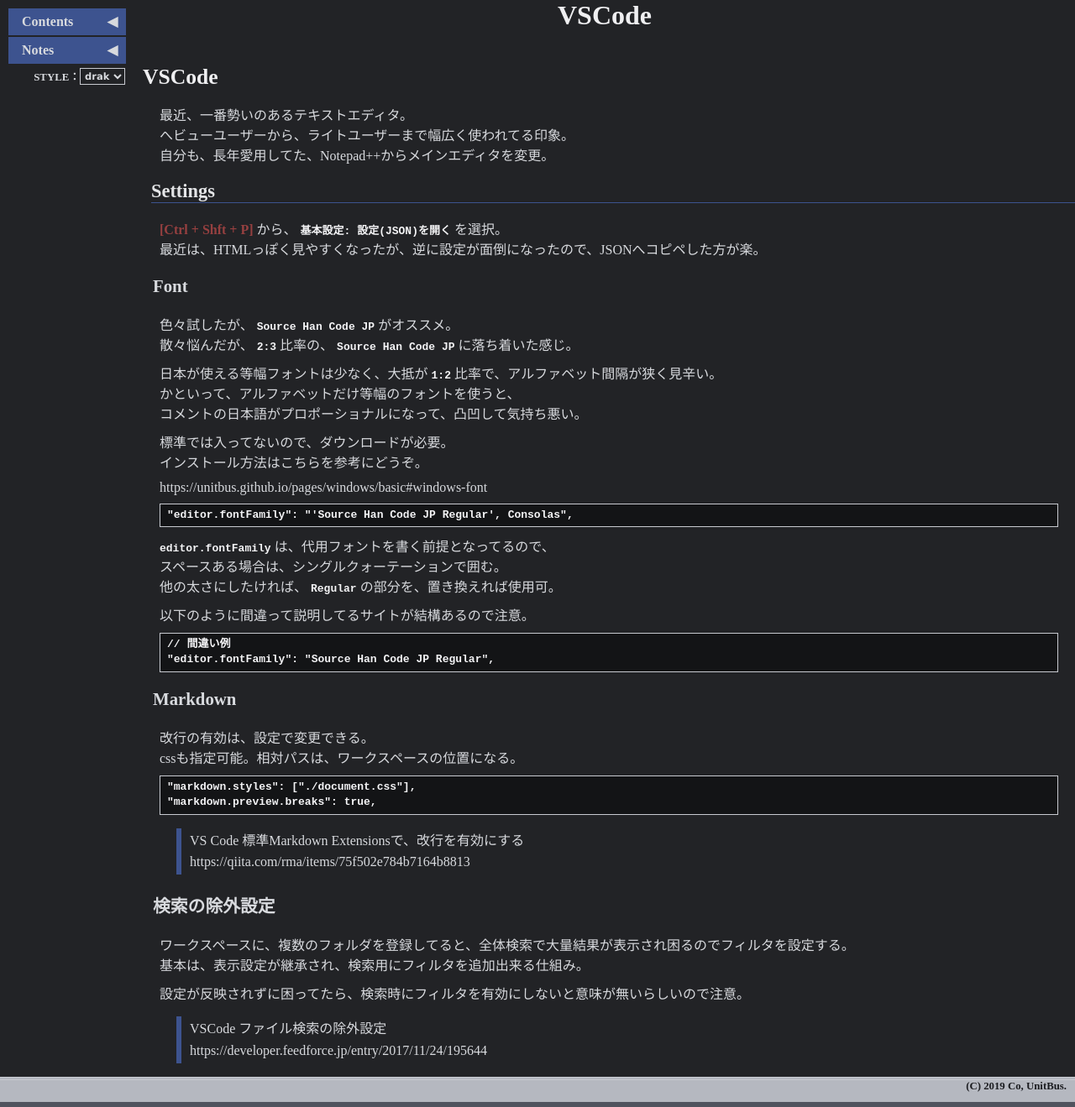
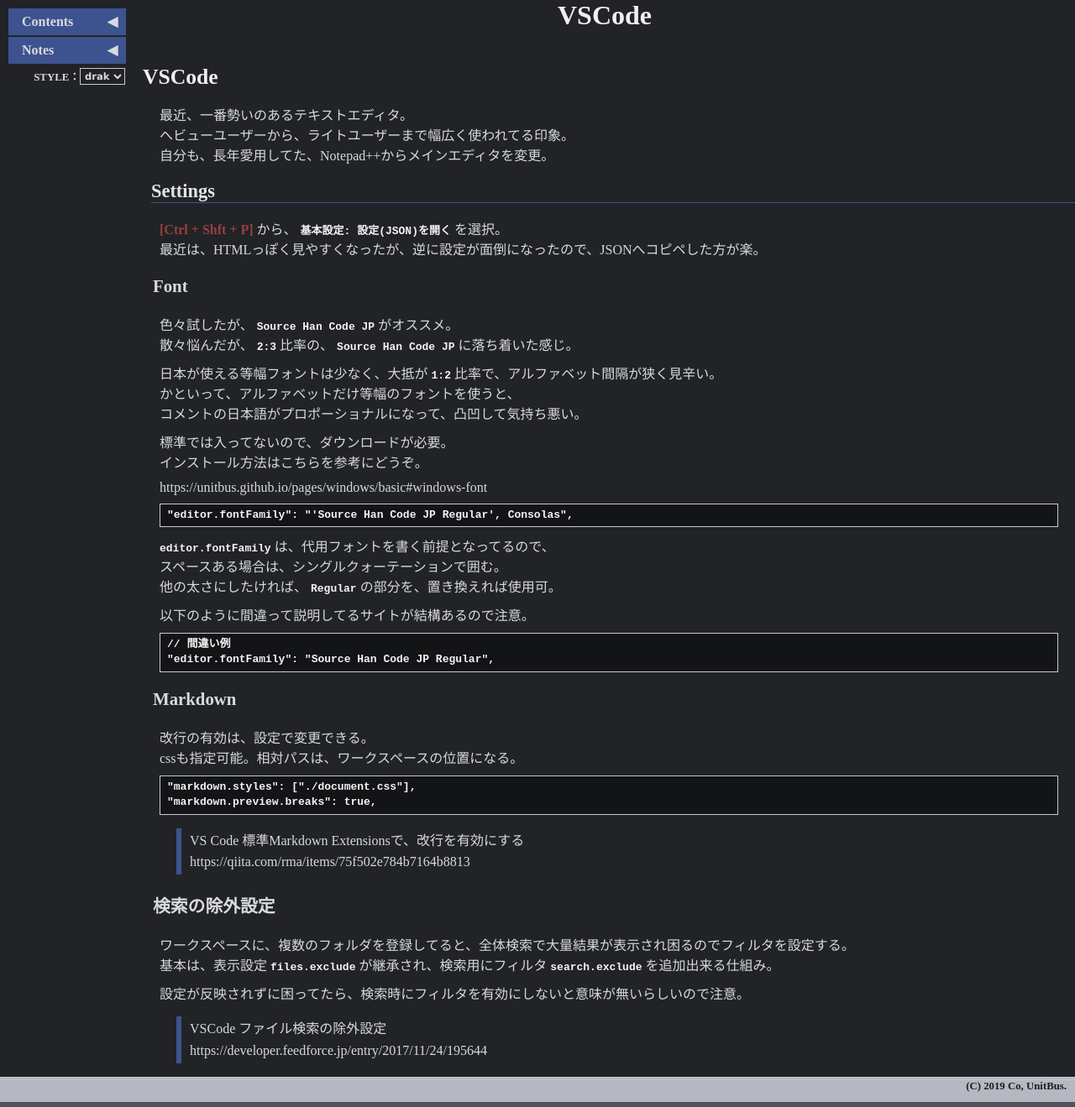
Before and after one commit to unitbus/unitbus.github.io, a Jekyll site: the page built from pages/vscode.md, in a window 1280 px wide. Shown: the whole page at 84% size. Built offline with Jekyll 4.4.1, drawn with Linux system fonts in a browser that asks for light colours; nearby versions of some CDN libraries; a script that is not in the unit is left out.

Commit message:
Update vscode.md

```diff
--- a/pages/vscode.md
+++ b/pages/vscode.md
@@ -59,7 +59,7 @@
 ### 検索の除外設定
 
 ワークスペースに、複数のフォルダを登録してると、全体検索で大量結果が表示され困るのでフィルタを設定する。
-基本は、表示設定が継承され、検索用にフィルタを追加出来る仕組み。
+基本は、表示設定 `files.exclude` が継承され、検索用にフィルタ `search.exclude` を追加出来る仕組み。
 
 設定が反映されずに困ってたら、検索時にフィルタを有効にしないと意味が無いらしいので注意。
 
```
